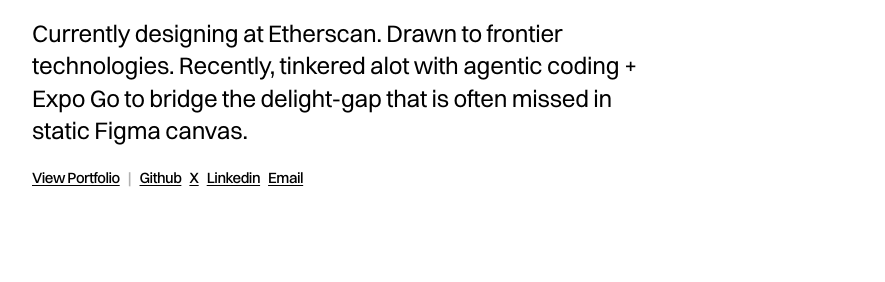
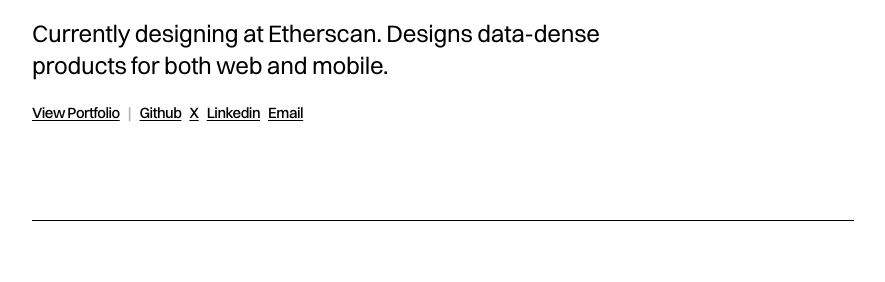
Before and after one commit to imanazri/imannazri-portfolio, a website: page index.html in a window 1280 px wide. Shown: the part 473-755 px from the top of the page, without its empty margins (197-1082 px from the left). Drawn offline with Linux system fonts and the light colour scheme.

Commit message:
Update hero bio copy
Co-Authored-By: Claude Opus 5.5 <noreply@anthropic.com>

```diff
--- a/index.html
+++ b/index.html
@@ -93,7 +93,7 @@
 
           <!-- Bio -->
           <p class="text-[1.5rem] max-sm:text-lg font-normal tracking-[-0.25px] text-black leading-[1.35] max-w-160">
-          Currently designing at Etherscan. Drawn to frontier technologies. Recently, tinkered alot with agentic coding + Expo Go to bridge the delight-gap that is often missed in static Figma canvas.
+          Currently designing at Etherscan. Designs data-dense products for both web and mobile.
           </p>
 
           <!-- Social links -->
```
